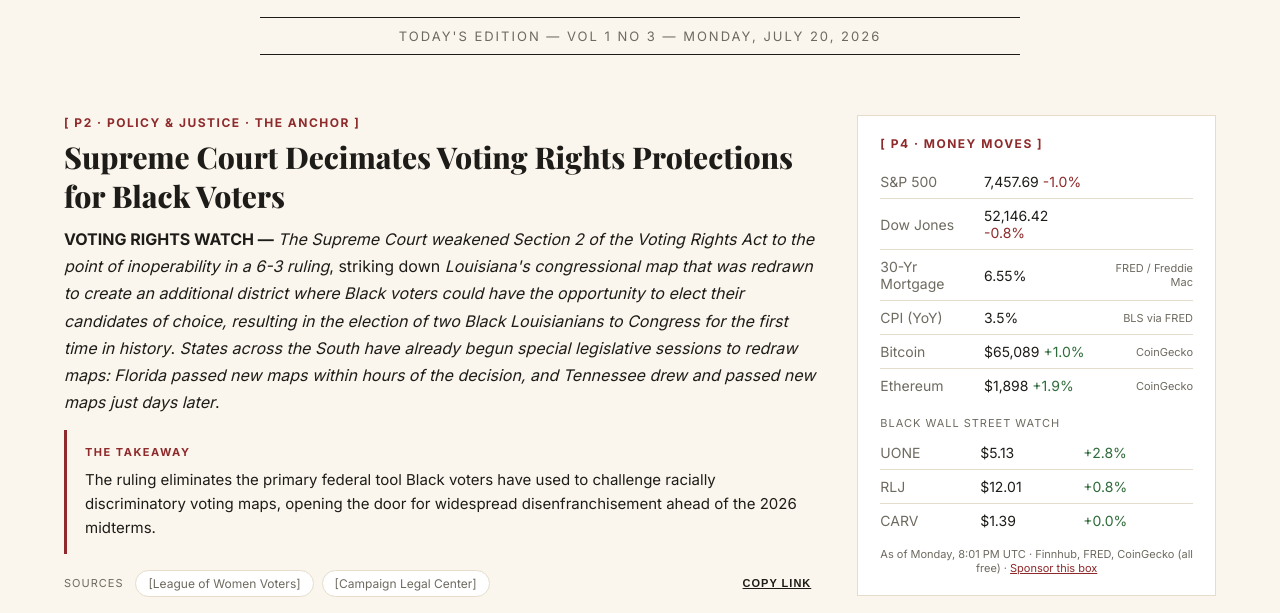
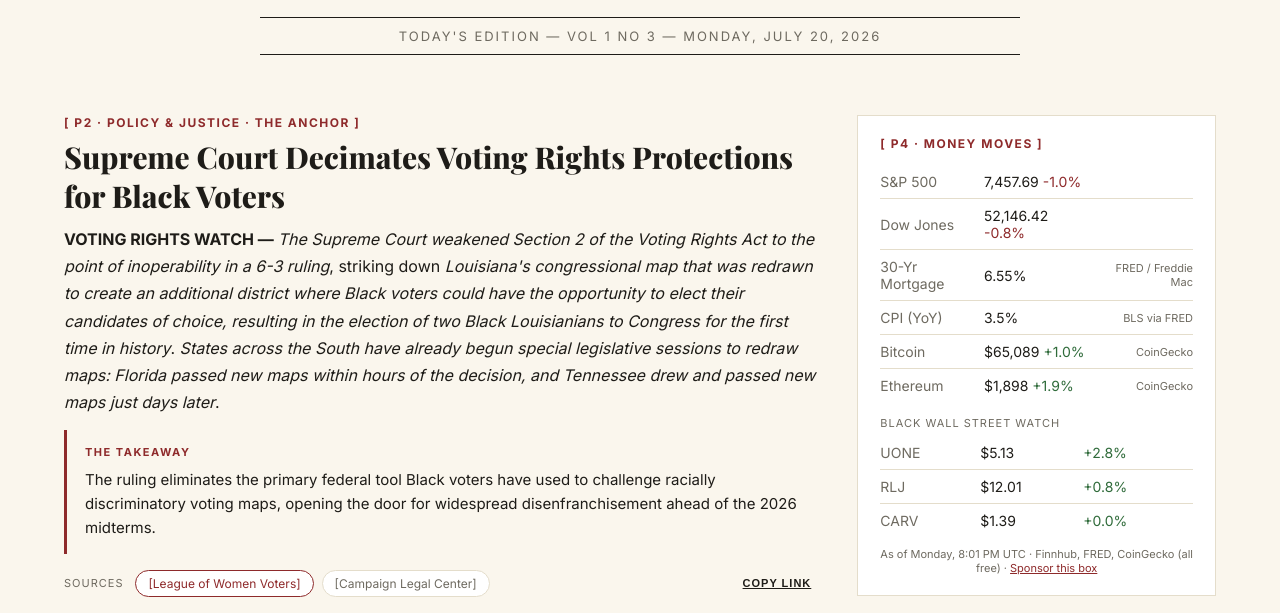
Before and after one commit to terencepitre-bit/daily-drumbeat, a website: page today.html in a window 1280 px wide. In both pictures the pointer is over the element 224 px from the left and 743 px from the top of the page. Shown: the part 160-773 px from the top of the page. Drawn offline with nearby package versions, Linux system fonts and the light colour scheme.

Commit message:
Update drumbeat.css

```diff
--- a/assets/drumbeat.css
+++ b/assets/drumbeat.css
@@ -78,7 +78,9 @@ h1, h2, h3, .serif { font-family: 'Playfair Display', Georgia, serif; }
 .pill {
   display: inline-block; border: 1px solid var(--border); border-radius: 999px;
   padding: 5px 12px; font-size: 12px; color: var(--muted); background: var(--card);
+  text-decoration: none; cursor: pointer;
 }
+.pill:hover { border-color: var(--red); color: var(--red); }
 .badge {
   display: inline-block; border: 1px solid var(--border); border-radius: 999px;
   padding: 4px 10px; font-size: 10px; letter-spacing: 0.5px; color: var(--muted);
```
